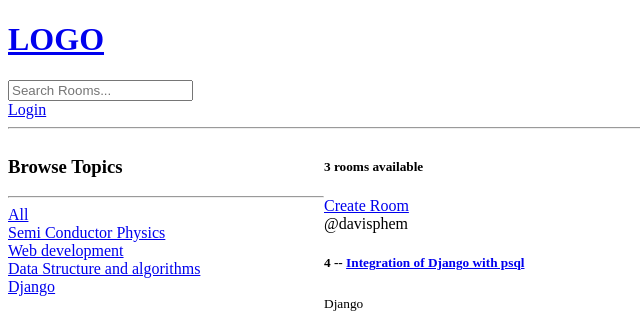
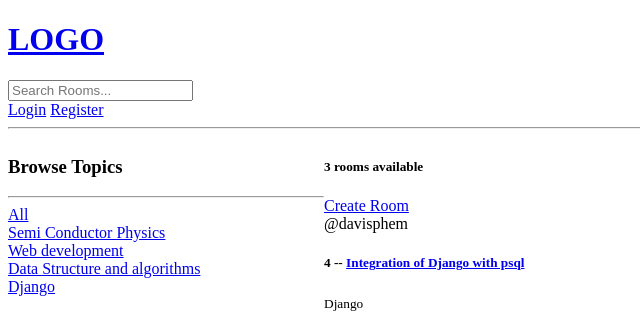
Before and after one commit to Jay-davisphem/letsStudy, a Django app: page / in a window 1280 px wide. Shown: the top 315 px of the page, without its empty margins (0-640 px from the left). Run offline with Django 4.2, Linux system fonts and the light colour scheme; data comes from the database, SQL or seed files in the repository; both versions use the stored data as it was after the commit.

Commit message:
add register link to navbar

```diff
--- a/templates/navbar.html
+++ b/templates/navbar.html
@@ -11,5 +11,6 @@
 <a href="{% url 'logout' %}">Logout</a>
 {% else %}
 <a href="{% url 'login' %}">Login</a>
+<a href="{% url 'register' %}">Register</a>
 {% endif %}
 <hr />
```
Also changed, not shown: db.sqlite3.
